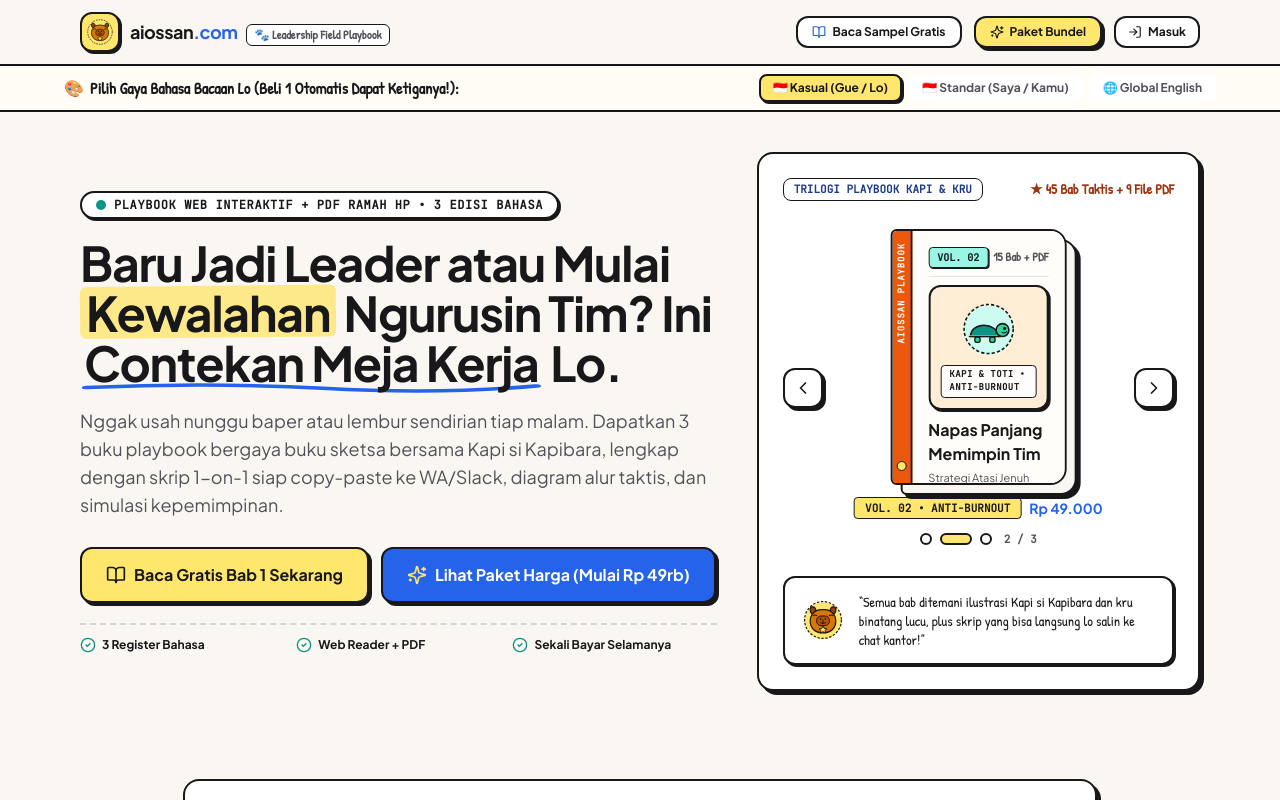
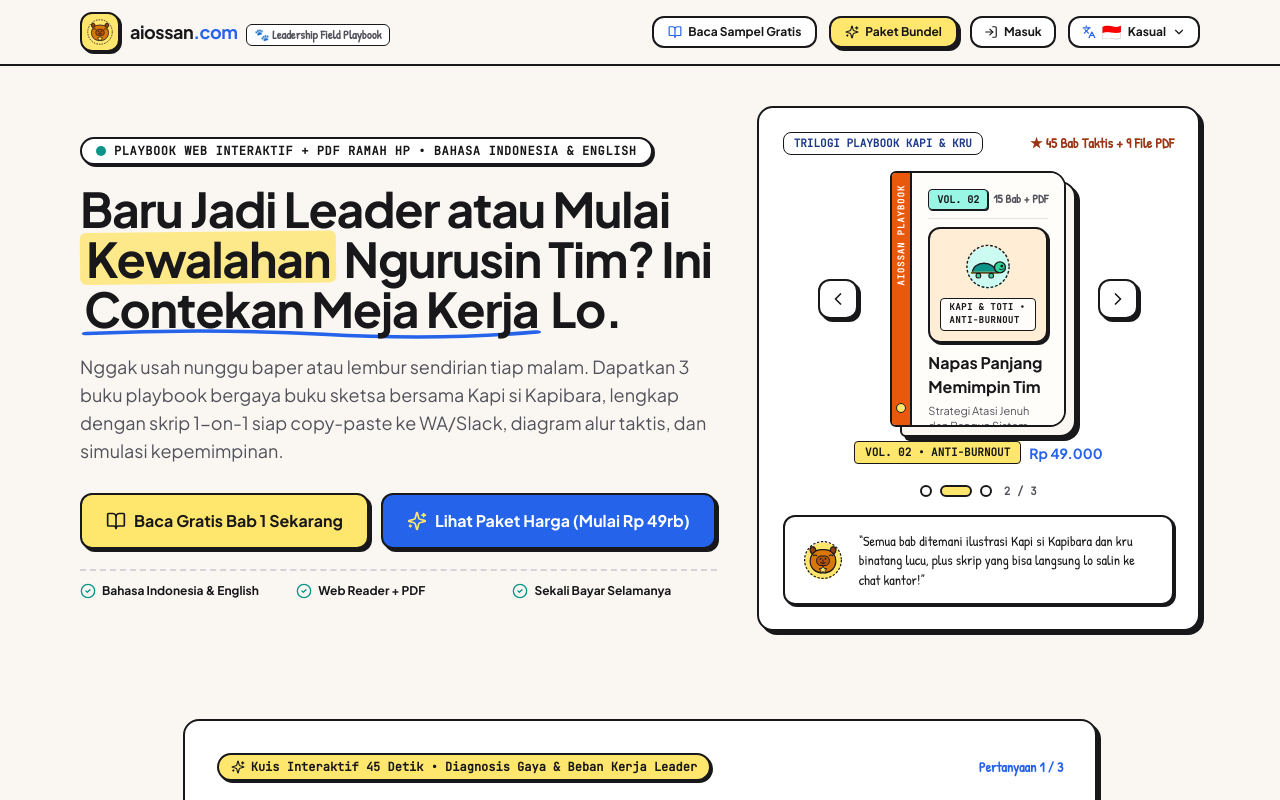
Before and after one commit to azzahra-py/aiossan.com, a Next.js app: page / in a window 1280 px wide. Shown: the top 800 px of the page. Built offline with nearby package versions, Linux system fonts and the light colour scheme.

Commit message:
Reframe to 2 languages (ID styles + English), navbar language menu, IP geo default, tidy carousel and equal book card heights

```diff
--- a/src/app/layout.tsx
+++ b/src/app/layout.tsx
@@ -29,7 +29,7 @@ const fontMono = JetBrains_Mono({
 export const metadata: Metadata = {
   title: 'aiossan.com — Interactive Leadership Field Playbook (Web & PDF)',
   description:
-    'Trilogi panduan taktis memimpin tim dengan gaya catatan sketsa meja kerja, simulasi interaktif, dan skrip 1-on-1 siap pakai dalam 3 register bahasa (Gue/Lo, Saya/Kamu, English).',
+    'Trilogi panduan taktis memimpin tim dengan gaya catatan sketsa meja kerja, simulasi interaktif, dan skrip 1-on-1 siap pakai dalam Bahasa Indonesia (gaya Kasual Gue/Lo atau Standar Saya/Kamu) dan Global English.',
   other: {
     'color-scheme': 'light only',
     'darkreader-lock': 'true',
--- a/src/app/page.tsx
+++ b/src/app/page.tsx
@@ -1,10 +1,11 @@
 'use client';
 
-import React, { useEffect, useState } from 'react';
+import React, { useEffect, useRef, useState } from 'react';
 import Link from 'next/link';
 import { BOOK_CATALOG, BookId, BookLang } from '@/types/books';
 import { formatIDR } from '@/lib/utils';
 import { NavbarDoodle } from '@/components/doodle/NavbarDoodle';
+import { LandingLanguageMenu } from '@/components/doodle/LandingLanguageMenu';
 import { BookCoverMockup } from '@/components/doodle/BookCoverMockup';
 import { WoodlandMascotSvg } from '@/components/doodle/WoodlandMascotSvg';
 import { RoughHighlight } from '@/components/doodle/RoughHighlight';
@@ -129,6 +130,7 @@ export default function LandingPage() {
   const [copiedDemo, setCopiedDemo] = useState(false);
   const [coverIndex, setCoverIndex] = useState(0);
   const [coverPaused, setCoverPaused] = useState(false);
+  const touchStartX = useRef<number | null>(null);
 
   useEffect(() => {
     if (coverPaused) return;
@@ -143,14 +145,32 @@ export default function LandingPage() {
   };
 
   useEffect(() => {
+    let cancelled = false;
     try {
       const saved = localStorage.getItem('aiossan:lang') as BookLang;
       if (saved && ['id-kasual', 'id-standar', 'en'].includes(saved)) {
         setLang(saved);
+        return;
       }
     } catch {
       // Ignore
     }
+    // No saved preference: detect country from the visitor IP (Vercel geo
+    // header via /api/geo). Indonesia keeps the Indonesian default, any
+    // other detected country starts in English. Undetected stays Indonesian.
+    fetch('/api/geo')
+      .then((r) => r.json())
+      .then((data) => {
+        if (!cancelled && data && data.country && data.country !== 'ID') {
+          setLang('en');
+        }
+      })
+      .catch(() => {
+        // Ignore, keep Indonesian default
+      });
+    return () => {
+      cancelled = true;
+    };
   }, []);
 
   const handleSelectLang = (next: BookLang) => {
@@ -171,55 +191,10 @@ export default function LandingPage() {
 
   return (
     <div className="min-h-screen flex flex-col">
-      <NavbarDoodle lang={lang} />
-
-      <div className="bg-[#FFFDF5]/90 border-b-2 border-[#18181B] py-2 px-4 sticky top-[65px] z-30 backdrop-blur-xs">
-        <div className="mx-auto max-w-6xl flex flex-wrap items-center justify-between gap-2">
-          <span className="font-hand text-sm sm:text-base font-bold text-[#18181B] flex items-center gap-1.5">
-            <span>🎨</span>
-            <span>
-              {lang === 'en'
-                ? 'Choose Your Reading Style (All 3 Included in Every Purchase!):'
-                : 'Pilih Gaya Bahasa Bacaan Lo (Beli 1 Otomatis Dapat Ketiganya!):'}
-            </span>
-          </span>
-          <div className="flex items-center gap-1.5">
-            <button
-              type="button"
-              onClick={() => handleSelectLang('id-kasual')}
-              className={`px-3 py-1 rounded-lg text-xs font-extrabold border-2 transition-all ${
-                lang === 'id-kasual'
-                  ? 'bg-[#FFE66D] border-[#18181B] text-[#18181B] shadow-[2px_2px_0px_#18181B]'
-                  : 'bg-white border-transparent text-[#52525B] hover:border-[#18181B]'
-              }`}
-            >
-              🇮🇩 Kasual (Gue / Lo)
-            </button>
-            <button
-              type="button"
-              onClick={() => handleSelectLang('id-standar')}
-              className={`px-3 py-1 rounded-lg text-xs font-extrabold border-2 transition-all ${
-                lang === 'id-standar'
-                  ? 'bg-[#DBEAFE] border-[#18181B] text-[#1E3A8A] shadow-[2px_2px_0px_#18181B]'
-                  : 'bg-white border-transparent text-[#52525B] hover:border-[#18181B]'
-              }`}
-            >
-              🇮🇩 Standar (Saya / Kamu)
-            </button>
-            <button
-              type="button"
-              onClick={() => handleSelectLang('en')}
-              className={`px-3 py-1 rounded-lg text-xs font-extrabold border-2 transition-all ${
-                lang === 'en'
-                  ? 'bg-[#CCFBF1] border-[#18181B] text-[#065F46] shadow-[2px_2px_0px_#18181B]'
-                  : 'bg-white border-transparent text-[#52525B] hover:border-[#18181B]'
-              }`}
-            >
-              🌐 Global English
-            </button>
-          </div>
-        </div>
-      </div>
+      <NavbarDoodle
+        lang={lang}
+        langMenu={<LandingLanguageMenu lang={lang} onSelect={handleSelectLang} />}
+      />
 
       <section className="mx-auto max-w-6xl px-4 pt-10 pb-14">
         <div className="grid grid-cols-1 lg:grid-cols-12 gap-10 items-center">
@@ -228,8 +203,8 @@ export default function LandingPage() {
               <span className="h-2.5 w-2.5 rounded-full bg-[#0D9488]" />
               <span className="font-mono text-xs font-extrabold uppercase tracking-wider text-[#18181B]">
                 {lang === 'en'
-                  ? 'Interactive Web Playbook + Mobile PDF • 3 Editions'
-                  : 'Playbook Web Interaktif + PDF Ramah HP • 3 Edisi Bahasa'}
+                  ? 'Interactive Web Playbook + Mobile PDF • Indonesian & English'
+                  : 'Playbook Web Interaktif + PDF Ramah HP • Bahasa Indonesia & English'}
               </span>
             </div>
 
@@ -312,7 +287,7 @@ export default function LandingPage() {
             <div className="grid grid-cols-3 gap-3 pt-3 border-t-2 border-dashed border-[#D4D4D8] text-xs font-bold text-[#18181B]">
               <div className="flex items-center gap-1.5">
                 <CheckCircle2 className="w-4 h-4 text-[#0D9488] shrink-0" />
-                <span>3 Register Bahasa</span>
+                <span>Bahasa Indonesia & English</span>
               </div>
               <div className="flex items-center gap-1.5">
                 <CheckCircle2 className="w-4 h-4 text-[#0D9488] shrink-0" />
@@ -337,7 +312,7 @@ export default function LandingPage() {
               </div>
 
               <div
-                className="relative py-3"
+                className="relative mx-auto max-w-[20rem]"
                 role="region"
                 aria-roledescription="carousel"
                 aria-label={
@@ -347,6 +322,15 @@ export default function LandingPage() {
                 onMouseLeave={() => setCoverPaused(false)}
                 onFocus={() => setCoverPaused(true)}
                 onBlur={() => setCoverPaused(false)}
+                onTouchStart={(e) => {
+                  touchStartX.current = e.touches[0].clientX;
+                }}
+                onTouchEnd={(e) => {
+                  if (touchStartX.current === null) return;
+                  const dx = e.changedTouches[0].clientX - touchStartX.current;
+                  touchStartX.current = null;
+                  if (Math.abs(dx) > 40) goToCover(coverIndex + (dx < 0 ? 1 : -1));
+                }}
               >
                 <div className="overflow-hidden">
                   <div
@@ -359,14 +343,14 @@ export default function LandingPage() {
                       return (
                         <div
                           key={bookId}
-                          className="min-w-full flex flex-col items-center justify-center gap-3 px-10"
+                          className="min-w-full flex flex-col items-center gap-3"
                           role="group"
                           aria-roledescription="slide"
                           aria-label={`${idx + 1} / ${CAROUSEL_BOOKS.length}: ${book.titles[lang]}`}
                           aria-hidden={idx !== coverIndex}
                         >
                           <BookCoverMockup bookId={bookId} lang={lang} size="sm" />
-                          <div className="flex flex-wrap items-center justify-center gap-2">
+                          <div className="flex h-7 items-center justify-center gap-2 whitespace-nowrap">
                             <span className="font-mono text-[11px] font-extrabold px-2.5 py-0.5 rounded border border-[#18181B] bg-[#FFE66D]">
                               {LEVEL_TAGS[bookId][lang]}
                             </span>
@@ -384,7 +368,7 @@ export default function LandingPage() {
                   type="button"
                   onClick={() => goToCover(coverIndex - 1)}
                   aria-label={lang === 'en' ? 'Previous cover' : 'Cover sebelumnya'}
-                  className="doodle-button absolute left-0 top-1/2 -translate-y-1/2 rounded-full bg-white p-2"
+                  className="doodle-button absolute left-0 top-32 -translate-y-1/2 rounded-full bg-white p-2"
                 >
                   <ChevronLeft className="w-5 h-5" />
                 </button>
@@ -392,12 +376,12 @@ export default function LandingPage() {
                   type="button"
                   onClick={() => goToCover(coverIndex + 1)}
                   aria-label={lang === 'en' ? 'Next cover' : 'Cover berikutnya'}
-                  className="doodle-button absolute right-0 top-1/2 -translate-y-1/2 rounded-full bg-white p-2"
+                  className="doodle-button absolute right-0 top-32 -translate-y-1/2 rounded-full bg-white p-2"
                 >
                   <ChevronRight className="w-5 h-5" />
                 </button>
 
-                <div className="mt-3 flex items-center justify-center gap-2">
+                <div className="mt-4 flex items-center justify-center gap-2">
                   {CAROUSEL_BOOKS.map((bookId, idx) => (
                     <button
                       key={bookId}
@@ -455,7 +439,7 @@ export default function LandingPage() {
             return (
               <div
                 key={book.id}
-                className="doodle-box flex flex-col justify-between bg-white p-6"
+                className="doodle-box flex h-full flex-col justify-between bg-white p-6"
               >
                 <div>
                   <div className="mb-5 flex justify-center">
@@ -471,10 +455,10 @@ export default function LandingPage() {
                     </span>
                   </div>
 
-                  <h3 className="text-xl font-extrabold text-[#18181B] mb-2">
+                  <h3 className="text-xl font-extrabold text-[#18181B] mb-2 min-h-[3.5rem]">
                     {book.titles[lang]}
                   </h3>
-                  <p className="text-xs sm:text-sm text-[#52525B] mb-4 leading-relaxed">
+                  <p className="text-xs sm:text-sm text-[#52525B] mb-4 leading-relaxed min-h-[2.5rem] line-clamp-2">
                     {book.subtitles[lang]}
                   </p>
 
@@ -607,8 +591,8 @@ export default function LandingPage() {
           </h2>
           <p className="text-sm sm:text-base text-[#52525B]">
             {lang === 'en'
-              ? 'Every purchase unlocks all 3 language editions (Casual ID, Standard ID, and Global English) plus mobile-friendly PDF downloads.'
-              : 'Setiap pembelian langsung membuka ke-3 edisi bahasa sekaligus (Kasual Gue/Lo, Standar Saya/Kamu, dan English) beserta unduhan PDF ramah HP.'}
+              ? 'Every purchase unlocks both languages at once: Indonesian (choose the Casual Gue/Lo or Standard Saya/Kamu style) and Global English, plus mobile-friendly PDF downloads.'
+              : 'Setiap pembelian langsung membuka kedua bahasa sekaligus: Bahasa Indonesia (pilih gaya Kasual Gue/Lo atau Standar Saya/Kamu) dan Bahasa Inggris, beserta unduhan PDF ramah HP.'}
           </p>
         </div>
 
@@ -629,13 +613,13 @@ export default function LandingPage() {
             <div className="rounded-xl border border-[#18181B] bg-[#FAF7F2] p-4">
               <p className="font-extrabold text-[#18181B] mb-1">
                 {lang === 'en'
-                  ? '1. Do I get all 3 language registers with a single purchase?'
-                  : '1. Kalau gw beli 1 buku atau bundel, apakah dapet ke-3 gaya bahasa sekaligus?'}
+                  ? '1. Do I get both languages with a single purchase?'
+                  : '1. Kalau gw beli 1 buku atau bundel, apakah dapet kedua bahasa sekaligus?'}
               </p>
               <p className="text-[#52525B]">
                 {lang === 'en'
-                  ? 'Yes! You can switch live between Casual Indonesian (Gue/Lo), Standard Indonesian (Saya/Kamu), and Global English anytime in the Web Reader and download all PDF versions.'
-                  : 'Betul banget! Sekali beli, lo bebas gonta-ganti antara Bahasa Indonesia Kasual (Gue/Lo), Bahasa Indonesia Standar (Saya/Kamu), dan Bahasa Inggris kapan aja di Web Reader maupun download PDF-nya.'}
+                  ? 'Yes! One purchase unlocks Indonesian and Global English. For Indonesian, pick the Casual (Gue/Lo) or Standard (Saya/Kamu) style and switch anytime in the Web Reader and PDF downloads.'
+                  : 'Betul banget! Sekali beli, lo dapet Bahasa Indonesia dan Bahasa Inggris. Khusus Bahasa Indonesia, lo bebas pilih gaya Kasual (Gue/Lo) atau Standar (Saya/Kamu) dan ganti kapan aja di Web Reader maupun download PDF-nya.'}
               </p>
             </div>
             <div className="rounded-xl border border-[#18181B] bg-[#FAF7F2] p-4">
--- a/src/components/doodle/BookCoverMockup.tsx
+++ b/src/components/doodle/BookCoverMockup.tsx
@@ -71,8 +71,8 @@ export function BookCoverMockup({
     size === 'sm'
       ? 'w-44 h-64'
       : size === 'lg'
-      ? 'w-64 h-88'
-      : 'w-56 h-76';
+      ? 'w-64 h-[22rem]'
+      : 'w-56 h-[19rem]';
 
   return (
     <div
@@ -107,7 +107,7 @@ export function BookCoverMockup({
           </div>
 
           <div
-            className={`my-2 rounded-xl border-2 border-[#18181B] ${theme.accentBg} p-2.5 flex flex-col items-center justify-center shadow-[2px_2px_0px_#18181B]`}
+            className={`my-2 min-h-[7.25rem] rounded-xl border-2 border-[#18181B] ${theme.accentBg} p-2.5 flex flex-col items-center justify-center shadow-[2px_2px_0px_#18181B]`}
           >
             <WoodlandMascotSvg character={theme.mascot} className="w-16 h-16 mb-1" />
             <span className="font-mono text-[9px] font-extrabold uppercase tracking-wider text-[#18181B] bg-white/90 px-2 py-0.5 rounded border border-[#18181B]">
@@ -116,7 +116,7 @@ export function BookCoverMockup({
           </div>
 
           <div>
-            <h4 className="font-extrabold text-sm sm:text-base text-[#18181B] leading-tight mb-1">
+            <h4 className="font-extrabold text-sm sm:text-base text-[#18181B] leading-tight mb-1 min-h-[2.5rem]">
               {book.titles[lang]}
             </h4>
             <p className="text-[11px] text-[#52525B] line-clamp-2 leading-snug">
@@ -126,7 +126,7 @@ export function BookCoverMockup({
 
           <div className="pt-2 border-t border-dashed border-[#D4D4D8] flex items-center justify-between text-[10px] font-mono text-[#52525B]">
             <span>aiossan.com</span>
-            <span className="font-bold text-[#2563EB]">3 Edisi Bahasa</span>
+            <span className="font-bold text-[#2563EB]">ID + EN</span>
           </div>
         </div>
       </div>
--- /dev/null
+++ b/src/components/doodle/LandingLanguageMenu.tsx
@@ -0,0 +1,106 @@
+'use client';
+
+import React, { useState } from 'react';
+import { BookLang } from '@/types/books';
+import { cn } from '@/lib/utils';
+import { ChevronDown, Languages } from 'lucide-react';
+
+interface LandingLanguageMenuProps {
+  lang: BookLang;
+  onSelect: (lang: BookLang) => void;
+}
+
+const OPTIONS: {
+  lang: BookLang;
+  flag: string;
+  short: string;
+  label: string;
+  activeClass: string;
+}[] = [
+  {
+    lang: 'id-kasual',
+    flag: '🇮🇩',
+    short: 'Kasual',
+    label: 'Bahasa Indonesia, Kasual (Gue / Lo)',
+    activeClass: 'bg-[#FFE66D] text-[#18181B]',
+  },
+  {
+    lang: 'id-standar',
+    flag: '🇮🇩',
+    short: 'Standar',
+    label: 'Bahasa Indonesia, Standar (Saya / Kamu)',
+    activeClass: 'bg-[#DBEAFE] text-[#1E3A8A]',
+  },
+  {
+    lang: 'en',
+    flag: '🌐',
+    short: 'English',
+    label: 'Global English',
+    activeClass: 'bg-[#CCFBF1] text-[#065F46]',
+  },
+];
+
+export function LandingLanguageMenu({ lang, onSelect }: LandingLanguageMenuProps) {
+  const [open, setOpen] = useState(false);
+  const current = OPTIONS.find((o) => o.lang === lang) ?? OPTIONS[0];
+
+  const handlePick = (next: BookLang) => {
+    onSelect(next);
+    setOpen(false);
+  };
+
+  return (
+    <div className="relative">
+      <button
+        type="button"
+        onClick={() => setOpen((v) => !v)}
+        aria-haspopup="menu"
+        aria-expanded={open}
+        aria-label={lang === 'en' ? 'Choose language' : 'Pilih bahasa'}
+        className="inline-flex items-center gap-1.5 rounded-xl border-2 border-[#18181B] bg-white px-2.5 py-1.5 text-xs font-bold text-[#18181B] hover:bg-[#EFF6FF] sm:px-3"
+      >
+        <Languages className="hidden sm:block w-3.5 h-3.5 text-[#2563EB]" />
+        <span className="text-base leading-none">{current.flag}</span>
+        <span className="hidden sm:inline">{current.short}</span>
+        <ChevronDown
+          className={cn('hidden sm:block w-3.5 h-3.5 transition-transform', open && 'rotate-180')}
+        />
+      </button>
+
+      {open && (
+        <>
+          <button
+            type="button"
+            aria-label={lang === 'en' ? 'Close language menu' : 'Tutup menu bahasa'}
+            className="fixed inset-0 z-40 cursor-default"
+            onClick={() => setOpen(false)}
+          />
+          <div
+            role="menu"
+            className="absolute right-0 top-full z-50 mt-2 w-72 rounded-2xl border-2 border-[#18181B] bg-white p-1.5 shadow-[4px_4px_0px_#18181B]"
+          >
+            {OPTIONS.map((opt) => {
+              const isActive = lang === opt.lang;
+              return (
+                <button
+                  key={opt.lang}
+                  type="button"
+                  role="menuitem"
+                  onClick={() => handlePick(opt.lang)}
+                  className={cn(
+                    'flex w-full items-center gap-2 rounded-lg px-3 py-2 text-left text-sm font-extrabold transition-colors',
+                    isActive ? opt.activeClass : 'text-[#52525B] hover:bg-[#FAF7F2]'
+                  )}
+                >
+                  <span>{opt.flag}</span>
+                  <span>{opt.label}</span>
+                  {isActive && <span className="ml-auto">✓</span>}
+                </button>
+              );
+            })}
+          </div>
+        </>
+      )}
+    </div>
+  );
+}
--- a/src/components/doodle/NavbarDoodle.tsx
+++ b/src/components/doodle/NavbarDoodle.tsx
@@ -31,7 +31,7 @@ export function NavbarDoodle({ userEmail, langMenu, lang = 'id-kasual' }: Navbar
 
         <nav className="flex items-center gap-2 sm:gap-3">
           <Link
-            href="/read/book-1/id-kasual/ch-0"
+            href={`/read/book-1/${lang}/ch-0`}
             className="hidden md:inline-flex items-center gap-1.5 rounded-xl border-2 border-[#18181B] bg-white px-3.5 py-1.5 text-xs font-extrabold text-[#18181B] hover:bg-[#FEF9C3]"
           >
             <BookOpen className="w-3.5 h-3.5 text-[#2563EB]" />
--- a/src/components/doodle/PricingGridDoodle.tsx
+++ b/src/components/doodle/PricingGridDoodle.tsx
@@ -43,9 +43,9 @@ const TIER_DESCRIPTIONS: Record<
     en: 'Advanced bundle for scaling departmental operations and mentoring frontline team leads.',
   },
   'bundle-trilogy': {
-    'id-kasual': 'Akses penuh seluruh 3 buku interaktif (45 bab), 3 versi bahasa, dan file PDF lengkap.',
-    'id-standar': 'Akses menyeluruh seluruh trilogi (45 bab), 3 register bahasa, dan seluruh berkas PDF.',
-    en: 'Complete access to all 3 interactive playbooks (45 chapters), 3 language registers, and PDFs.',
+    'id-kasual': 'Akses penuh seluruh 3 buku interaktif (45 bab), Bahasa Indonesia dan English, dan file PDF lengkap.',
+    'id-standar': 'Akses menyeluruh seluruh trilogi (45 bab), Bahasa Indonesia dan English, dan seluruh berkas PDF.',
+    en: 'Complete access to all 3 interactive playbooks (45 chapters), Indonesian and English editions, and PDFs.',
   },
 };
 
@@ -205,8 +205,8 @@ export function PricingGridDoodle({
                     <Check className="w-4 h-4 text-[#0D9488] shrink-0" />
                     <span>
                       {lang === 'en'
-                        ? 'All 3 Editions Included (Gue/Lo, Saya/Kamu, English)'
-                        : 'Bebas Ganti 3 Edisi Bahasa (Gue/Lo, Saya/Kamu, English)'}
+                        ? 'Both Languages Included: Indonesian (Casual / Standard) & English'
+                        : 'Dua Bahasa Termasuk: Indonesia (Kasual / Standar) & English'}
                     </span>
                   </li>
                   <li className="flex items-center gap-2">
--- a/src/components/reader/PaywallModal.tsx
+++ b/src/components/reader/PaywallModal.tsx
@@ -44,8 +44,8 @@ export function PaywallModal({
         </h3>
         <p className="mt-2 text-sm sm:text-base text-[#52525B]">
           {lang === 'en'
-            ? 'You just read a preview of this chapter. Unlock full access to all 15 chapters, copy-paste 1-on-1 dialogue scripts, the interactive Chapter 12 simulation, and PDF downloads in all 3 language editions at once!'
-            : 'Kamu baru saja membaca cuplikan awal bab ini. Buka akses penuh ke seluruh 15 bab, skrip dialog 1-on-1 siap salin, simulasi interaktif Bab 12, dan unduhan PDF dalam 3 edisi bahasa sekaligus!'}
+            ? 'You just read a preview of this chapter. Unlock full access to all 15 chapters, copy-paste 1-on-1 dialogue scripts, the interactive Chapter 12 simulation, and PDF downloads in Indonesian (Casual or Standard style) and English!'
+            : 'Kamu baru saja membaca cuplikan awal bab ini. Buka akses penuh ke seluruh 15 bab, skrip dialog 1-on-1 siap salin, simulasi interaktif Bab 12, dan unduhan PDF dalam Bahasa Indonesia (gaya Kasual atau Standar) dan English!'}
         </p>
 
         {!userEmail && (
```
Also changed, not shown: src/app/api/geo/route.ts (added, +14 -0 lines), src/components/ui/PricingMatrix.tsx (+4 -4 lines).
